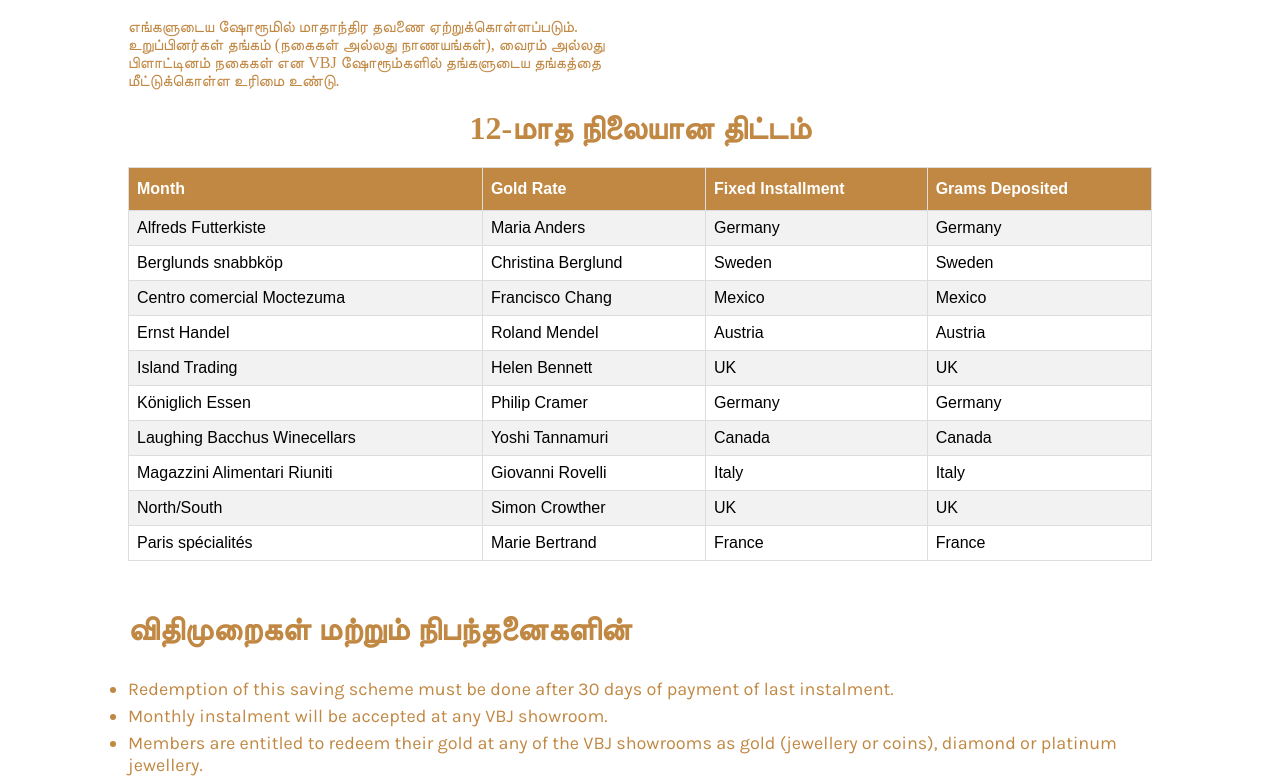
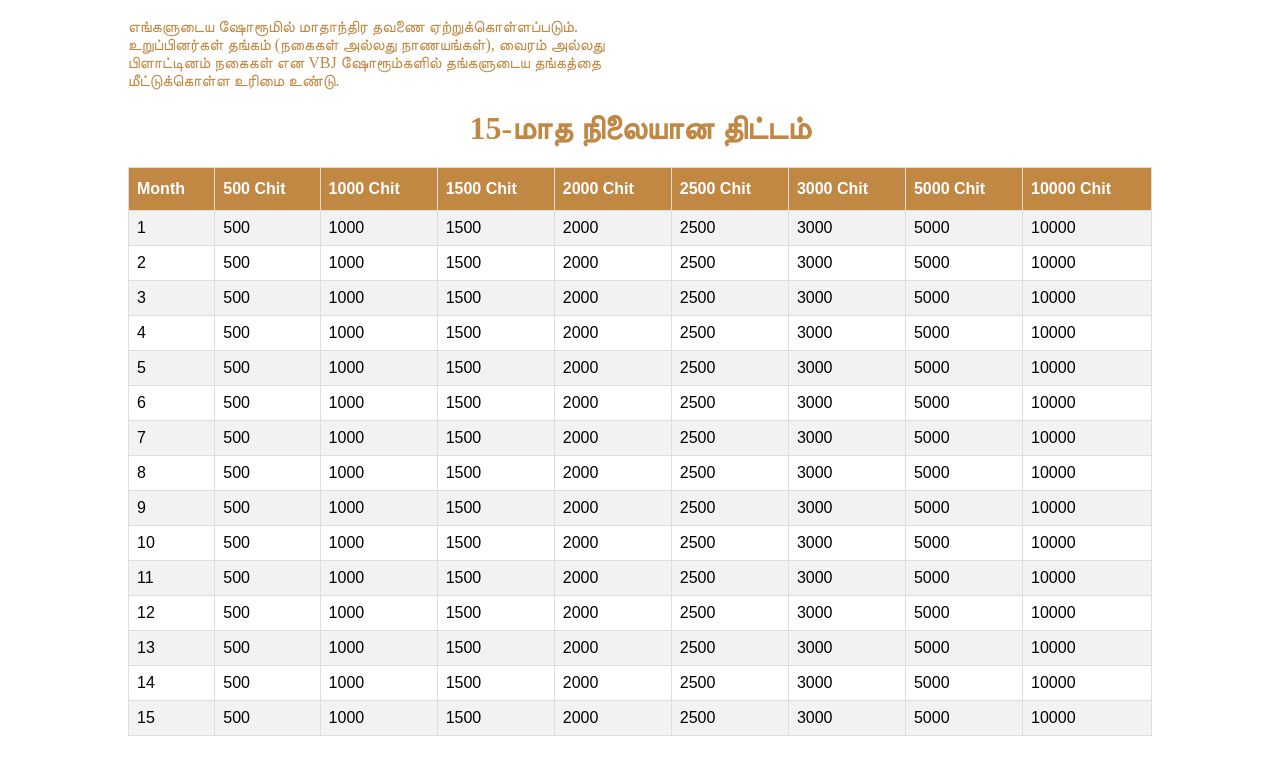
Before and after one commit to NavinSubramanian/Jewel, a React (Create React App) app in the folder jewel/: page /chitfund in a window 1280 px wide. Shown: the part 732-1515 px from the top of the page. Built offline with nearby package versions, Linux system fonts and the light colour scheme; no server answers.

Commit message:
Made the homepage responsive also the issues on login and signin page

```diff
--- a/jewel/src/App.css
+++ b/jewel/src/App.css
@@ -20,6 +20,7 @@
   --maincolorlight: #FDE5B1;
   /* --maincolorlight: #ffe3c2; */
   --subcolor: #0E343D;
+  --headclamp: clamp(20px, 7vw, 60px)
 }
 
 /* Components */
@@ -307,6 +308,7 @@
 
 .bigMenuNav{
   width: 100%;
+  position: relative;
   height: 100%;
 }
 .bigMenuNav>ul{
@@ -400,6 +402,61 @@
   color: var(--maincolor);
 }
 
+.hamburger-menu {
+  display: none;
+  flex-direction: column;
+  cursor: pointer;
+}
+
+.hamburger-menu span {
+  height: 3px;
+  background-color: var(--maincolor);
+  margin: 4px 0;
+  width: 25px;
+}
+
+@media screen and (max-width: 768px) {
+  .bigMenuNav ul {
+    flex-direction: column;
+    align-items: flex-start;
+    background-color: var(--maincolorlight);
+    position: absolute;
+    top: 100%;
+    height: 100%;
+    left: 0;
+    width: 100%;
+    display: none;
+  }
+
+  .bigMenuNav ul li {
+    width: 100%;
+    text-align: left;
+    padding: 10px;
+  }
+
+  .hamburger-menu {
+    display: flex;
+  }
+
+  .bottomNav {
+    justify-content: space-between;
+    width: 100%;
+  }
+
+  .navIcons {
+    display: none;
+  }
+
+  .searchInputWeb {
+    display: none;
+  }
+
+  .bigMenuNav.open ul {
+    height: auto;
+    display: flex;
+    z-index: 1000;
+  }
+}
 
 /* Footer component */
 
@@ -947,13 +1004,13 @@
 .leftLand>h1{
   font-family: var(--mainfont);
   color: var(--maincolor);
-  font-size: 90px;
-  line-height: 100px;
+  font-size: clamp(20px, 10vw, 90px);
+  line-height: clamp(30px, 8vw, 100px);
   font-weight: 100;
 }
 .leftLand>h4{
   color: var(--maincolor);
-  font-size: 20px;
+  font-size: clamp(7px, 10vw, 20px);
   font-weight: 300;
   font-family: var(--subfont);
 }
@@ -984,6 +1041,31 @@
   font-size: 20px;
 }
 
+.rightLand{
+  position: relative;
+}
+.rightLand>img{
+  height: clamp(50%, 30vw, 100%);
+  position: absolute;
+}
+@media (max-width:520px){
+  .leftLand{
+    padding: 0 10px;
+    justify-content: flex-start;
+  }
+  .leftLand>h4{
+    font-size: 13px;
+    padding-right: 10px;
+  }
+  .landSection{
+    height: 50vh;
+  }
+  .rightLand>img{
+    height: clamp(50%, 55vw, 100%);
+    left: -25px !important;
+  }
+}
+
 
 
 
@@ -1000,7 +1082,7 @@
 }
 
 .siteInformation>img{
-  height: 100%;
+  height: clamp(50%, 20vw, 100%);
 }
 
 .sitemainInfo{
@@ -1030,7 +1112,7 @@
 .sitemainInfo>div>h1{
   font-family: var(--mainfont);
   color: var(--maincolor);
-  font-size: 75px;
+  font-size: clamp(20px, 7vw, 75px);
   font-weight: 100;
 }
 .sitemainInfo>div>p{
@@ -1038,6 +1120,20 @@
   color: var(--maincolor);
 }
 
+@media (max-width:600px) {
+  .siteInformation{
+    flex-direction: column;
+    margin: 0 auto;
+    height: 50vh;
+  }
+  .siteInformation>div{
+    column-gap: 30px ;
+    text-align: center;
+  }
+  .sitemainInfo>div:not(:last-child)::after{
+    right: -20px;
+  }
+}
 
 
 
@@ -1047,15 +1143,17 @@
   display: flex;
   width: 100%;
   align-items: center;
+  overflow-x: hidden;
   justify-content: space-between;
-  height: 40vh;
+  height: auto;
+  row-gap: 20px;
   margin: 20px 0;
   flex-direction: column;
 }
 .jewelPrices>h1{
   font-family: var(--mainfont);
   color: var(--maincolor);
-  font-size: 60px;
+  font-size: var(--headclamp);
   font-weight: 100;
   line-height: 60px;
   position: relative;
@@ -1083,8 +1181,29 @@
   width: 300px;
   height: 150px;
 }
-
-
+.jewelPrices>div>div:first-child>img{
+  width: 370px !important;
+}
+@media (max-width:690px){
+  .jewelPrices>div>div:last-child>img{
+    width: 200px;
+    height: 100px;
+  }
+  .jewelPrices>div>div:first-child>img{
+    width: 250px !important;
+    height: 100px;
+  }
+}
+@media (max-width:470px){
+  .jewelPrices>div>div:last-child>img{
+    width: 150px;
+    height: 75px;
+  }
+  .jewelPrices>div>div:first-child>img{
+    width: 200px !important;
+    height: 75px;
+  }
+}
 
 
 
@@ -1093,6 +1212,7 @@
   width: 100%;
   align-items: center;
   row-gap: 20px;
+  overflow-x: hidden;
   height: auto;
   height: 120vh;
   padding: 30px 0;
@@ -1103,10 +1223,10 @@
   font-family: var(--mainfont);
   color: var(--maincolor);
   font-weight: 100;
-  font-size: 40px;
-  width: 30%;
+  font-size: var(--headclamp);
   line-height: 50px;
   text-align: center;
+  width: 80%;
 }
 .dicoverSection>img{
   position: absolute;
@@ -1115,16 +1235,23 @@
 
 .discoverBottom{
   display: flex;
+  column-gap: 15px;
+  padding: 0 10px;
   height: 100%;
   width: 100%;
   justify-content: center;
 }
 .discoverBottom>div{
   flex-basis: 25%;
-  color: var(--maincolor);
+  z-index: 100;
+  color: var(--maincolor);
+  display: flex;
+  justify-content: flex-start;
+  flex-direction: column;
+  align-items: flex-start;
 }
 .discoverBottom>div>img{
-  height: 320px;
+  height: clamp(100px, 40vw, 320px);
 }
 .discoverBottom>div:nth-child(2){
   height: 100%;
@@ -1145,17 +1272,17 @@
 
 .discoverBottom>div>h2{
   font-family: var(--mainfont);
-  line-height: 30px;
+  line-height: clamp(10px, 5vw, 30px);
   font-weight: 100;
-  font-size: 30px;
+  font-size: clamp(16px, 5vw, 30px);
   margin-bottom: 20px;
 }
 .discoverBottom>div>p{
   font-family: var(--subfont);
   font-weight: 100;
-  font-size: 15px;
   text-wrap: wrap;
-  max-width: 50%;
+  max-width: 70%;
+  font-size: clamp(10px, 3vw, 15px);
   margin-bottom: 20px;
 }
 .discoverBottom>div>a{
@@ -1175,6 +1302,13 @@
   background-color: var(--maincolor);
 }
 
+@media (max-width:530px){
+  .discoverBottom>div>a>button{
+    padding: 4px;
+    font-size: 10px;
+  }
+}
+
 
 
 
@@ -1186,8 +1320,10 @@
 
 .traditionalCared{
   display: flex;
-  width: 80%;
-  height: 80vh;
+  width: 100%;
+  min-height: 80vh;
+  overflow-x: hidden;
+  height: auto;
   align-items: center;
   margin: 0 auto;
   justify-content: space-around;
@@ -1198,15 +1334,17 @@
   position: relative;
 }
 .traditionalImage>img{
+  /* width: clamp(100px, 100vw, 800px); */
   width: 800px;
   position: absolute;
   bottom: -300px;
-  left: 100px;
+  left: 30px;
   z-index: -100;
   object-fit: cover;
 }
 .traditionalCared>div{
   flex-basis: 50%;
+  padding: 0 20px;
 }
 
 .traditionalBottom{
@@ -1243,25 +1381,41 @@
 .traditionalBottom>a>button:hover{
   column-gap: 17px;
 }
-
+@media (max-width:700px){
+  .traditionalImage>img{
+    width: 600px;
+    bottom: -200px;
+  }
+}
+@media (max-width:500px){
+  .traditionalCared{
+    flex-direction: column;
+  }
+  .traditionalImage>img{
+    bottom: 0;
+    right: -500px;
+  }
+}
 
 
 
 .cusomJewellery{
   display: flex;
   width: 100%;
-  height: 80vh;
-  align-items: center;
+  height: auto;
+  align-items: center;
+  overflow-x: hidden;
   margin: 0 auto;
-  justify-content: space-around;
-  color: var(--maincolor);
+  justify-content: space-evenly;
+  color: var(--maincolor);
+  margin-bottom: 30px;
 }
 .cutomJewelImage{
   position: relative;
   flex-basis: 30%;
 }
 .cutomJewelImage>img{
-  width: 700px;
+  width: clamp(400px, 50vw, 700px);
 }
 .customBottom{
   display: flex;
@@ -1273,9 +1427,9 @@
 }
 .customBottom>h1{
   font-family: var(--mainfont);
-  font-size: 45px;
+  font-size: var(--headclamp);
   font-weight: 100;
-  line-height: 40px;
+  line-height: 50px;
 }
 .customBottom>h5{
   font-family: var(--subfont);
@@ -1306,6 +1460,12 @@
 .customBottom>a>button:hover{
   border-radius: 20px;
 }
+@media (max-width:650px){
+  .cusomJewellery{
+    flex-direction: column;
+    padding: 0 30px;
+  }
+}
 
 
 
@@ -1315,7 +1475,8 @@
 .ceotalkSection{
   display: flex;
   flex-direction: column;
-  height: 50vh;
+  min-height: 50vh;
+  height: auto;
   width: 100%;
   background-color: var(--subcolor);
   align-items: center;
@@ -1326,8 +1487,9 @@
   font-family: var(--mainfont);
   color: white;
   font-weight: 100;
-  line-height: 30px;
-  font-size: 40px;
+  text-align: center;
+  line-height: 50px;
+  font-size: var(--headclamp);
 }
 .ceotalkSection>div{
   display: flex;
@@ -1380,7 +1542,11 @@
   height: 100%;
   width: 100%;
 }
-
+@media (max-width:770px){
+  .ceotalkSection>div{
+    flex-direction: column;
+  }
+}
 
 
 
@@ -1389,12 +1555,13 @@
   display: flex;
   flex-direction: column;
   padding: 0 40px;
+  overflow-x: hidden;
   background-color: var(--subcolor);
   width: 100%;
   min-height: 70vh;
 }
 .shopCategories>h1{
-  font-size: 60px;
+  font-size: var(--headclamp);
   font-weight: 100;
   font-family: var(--mainfont);
   line-height: 40px;
@@ -1403,16 +1570,18 @@
 }
 .shopCategories>h4{
   color: white;
-  font-size: 20px;
+  font-size: clamp(12px, 3vw, 20px);
   margin-top: 10px;
   font-weight: 300;
 }
 
 .shopCategories>div{
   display: flex;
+  flex-wrap: wrap;
   width: 100%;
   /* height: 100%; */
   justify-content: space-between;
+  column-gap: 10px;
   margin-top: 30px;
 }
 .shopCategories>div>a{
@@ -1424,8 +1593,10 @@
   row-gap: 10px;
   align-items: center;
   cursor: pointer;
+  width: 100%;
 }
 .shopCategories>div>a>div>img{
+  width: clamp(50%, 30vw, 100%);
   transition: 0.6s;
 }
 .shopCategories>div>a>div>img:hover{
@@ -1439,7 +1610,12 @@
   font-family: var(--subfont);
 }
 
-
+@media (max-width:600px){
+  .shopCategories>div{
+    display: grid;
+    grid-template-columns: auto auto;
+  }
+}
 
 
 
@@ -1861,10 +2037,12 @@
   display: flex;
   align-items: flex-start;
   margin-top: 70px;
-  margin-left: 15%;
+  padding: 0 30px;
   margin-bottom: 30px;
 }
-
+.right_content>img{
+  width: clamp(50%, 90vw, 100%);
+}
 .left_content{
   flex: 1;
 }
@@ -1902,6 +2080,16 @@
 .left_content>div>p:nth-child(2){
   font-family: var(--subfont);
 }
+
+@media (max-width:790px){
+  .right_content{
+    display: none;
+  }
+}
+
+
+
+
 
 /* product page */
 
--- a/jewel/src/pages/Chitfund.js
+++ b/jewel/src/pages/Chitfund.js
@@ -24,73 +24,183 @@
             </div>
 
             <div className='chitTable'>
-                <h1>12-மாத நிலையான திட்டம்</h1>
+                <h1>15-மாத நிலையான திட்டம்</h1>
                 <table id="planMain">
                     <tr>
                         <th>Month</th>
-                        <th>Gold Rate</th>
-                        <th>Fixed Installment</th>
-                        <th>Grams Deposited</th>
+                        <th>500 Chit</th>
+                        <th>1000 Chit</th>
+                        <th>1500 Chit</th>
+                        <th>2000 Chit</th>
+                        <th>2500 Chit</th>
+                        <th>3000 Chit</th>
+                        <th>5000 Chit</th>
+                        <th>10000 Chit</th>
                     </tr>
                     <tr>
-                        <td>Alfreds Futterkiste</td>
-                        <td>Maria Anders</td>
-                        <td>Germany</td>
-                        <td>Germany</td>
+                        <td>1</td>
+                        <td>500</td>
+                        <td>1000</td>
+                        <td>1500</td>
+                        <td>2000</td>
+                        <td>2500</td>
+                        <td>3000</td>
+                        <td>5000</td>
+                        <td>10000</td>
                     </tr>
                     <tr>
-                        <td>Berglunds snabbköp</td>
-                        <td>Christina Berglund</td>
-                        <td>Sweden</td>
-                        <td>Sweden</td>
+                        <td>2</td>
+                        <td>500</td>
+                        <td>1000</td>
+                        <td>1500</td>
+                        <td>2000</td>
+                        <td>2500</td>
+                        <td>3000</td>
+                        <td>5000</td>
+                        <td>10000</td>
                     </tr>
                     <tr>
-                        <td>Centro comercial Moctezuma</td>
-                        <td>Francisco Chang</td>
-                        <td>Mexico</td>
-                        <td>Mexico</td>
+                        <td>3</td>
+                        <td>500</td>
+                        <td>1000</td>
+                        <td>1500</td>
+                        <td>2000</td>
+                        <td>2500</td>
+                        <td>3000</td>
+                        <td>5000</td>
+                        <td>10000</td>
                     </tr>
                     <tr>
-                        <td>Ernst Handel</td>
-                        <td>Roland Mendel</td>
-                        <td>Austria</td>
-                        <td>Austria</td>
+                        <td>4</td>
+                        <td>500</td>
+                        <td>1000</td>
+                        <td>1500</td>
+                        <td>2000</td>
+                        <td>2500</td>
+                        <td>3000</td>
+                        <td>5000</td>
+                        <td>10000</td>
                     </tr>
                     <tr>
-                        <td>Island Trading</td>
-                        <td>Helen Bennett</td>
-                        <td>UK</td>
-                        <td>UK</td>
+                        <td>5</td>
+                        <td>500</td>
+                        <td>1000</td>
+                        <td>1500</td>
+                        <td>2000</td>
+                        <td>2500</td>
+                        <td>3000</td>
+                        <td>5000</td>
+                        <td>10000</td>
                     </tr>
                     <tr>
-                        <td>Königlich Essen</td>
-                        <td>Philip Cramer</td>
-                        <td>Germany</td>
-                        <td>Germany</td>
+                        <td>6</td>
+                        <td>500</td>
+                        <td>1000</td>
+                        <td>1500</td>
+                        <td>2000</td>
+                        <td>2500</td>
+                        <td>3000</td>
+                        <td>5000</td>
+                        <td>10000</td>
                     </tr>
                     <tr>
-                        <td>Laughing Bacchus Winecellars</td>
-                        <td>Yoshi Tannamuri</td>
-                        <td>Canada</td>
-                        <td>Canada</td>
+                        <td>7</td>
+                        <td>500</td>
+                        <td>1000</td>
+                        <td>1500</td>
+                        <td>2000</td>
+                        <td>2500</td>
+                        <td>3000</td>
+                        <td>5000</td>
+                        <td>10000</td>
                     </tr>
                     <tr>
-                        <td>Magazzini Alimentari Riuniti</td>
-                        <td>Giovanni Rovelli</td>
-                        <td>Italy</td>
-                        <td>Italy</td>
+                        <td>8</td>
+                        <td>500</td>
+                        <td>1000</td>
+                        <td>1500</td>
+                        <td>2000</td>
+                        <td>2500</td>
+                        <td>3000</td>
+                        <td>5000</td>
+                        <td>10000</td>
                     </tr>
                     <tr>
-                        <td>North/South</td>
-                        <td>Simon Crowther</td>
-                        <td>UK</td>
-                        <td>UK</td>
+                        <td>9</td>
+                        <td>500</td>
+                        <td>1000</td>
+                        <td>1500</td>
+                        <td>2000</td>
+                        <td>2500</td>
+                        <td>3000</td>
+                        <td>5000</td>
+                        <td>10000</td>
                     </tr>
                     <tr>
-                        <td>Paris spécialités</td>
-                        <td>Marie Bertrand</td>
-                        <td>France</td>
-                        <td>France</td>
+                        <td>10</td>
+                        <td>500</td>
+                        <td>1000</td>
+                        <td>1500</td>
+                        <td>2000</td>
+                        <td>2500</td>
+                        <td>3000</td>
+                        <td>5000</td>
+                        <td>10000</td>
+                    </tr>
+                    <tr>
+                        <td>11</td>
+                        <td>500</td>
+                        <td>1000</td>
+                        <td>1500</td>
+                        <td>2000</td>
+                        <td>2500</td>
+                        <td>3000</td>
+                        <td>5000</td>
+                        <td>10000</td>
+                    </tr>
+                    <tr>
+                        <td>12</td>
+                        <td>500</td>
+                        <td>1000</td>
+                        <td>1500</td>
+                        <td>2000</td>
+                        <td>2500</td>
+                        <td>3000</td>
+                        <td>5000</td>
+                        <td>10000</td>
+                    </tr>
+                    <tr>
+                        <td>13</td>
+                        <td>500</td>
+                        <td>1000</td>
+                        <td>1500</td>
+                        <td>2000</td>
+                        <td>2500</td>
+                        <td>3000</td>
+                        <td>5000</td>
+                        <td>10000</td>
+                    </tr>
+                    <tr>
+                        <td>14</td>
+                        <td>500</td>
+                        <td>1000</td>
+                        <td>1500</td>
+                        <td>2000</td>
+                        <td>2500</td>
+                        <td>3000</td>
+                        <td>5000</td>
+                        <td>10000</td>
+                    </tr>
+                    <tr>
+                        <td>15</td>
+                        <td>500</td>
+                        <td>1000</td>
+                        <td>1500</td>
+                        <td>2000</td>
+                        <td>2500</td>
+                        <td>3000</td>
+                        <td>5000</td>
+                        <td>10000</td>
                     </tr>
                 </table>
             </div>
```
Also changed, not shown: jewel/src/HomePage.js (+5 -5 lines), jewel/src/components/NavBar.jsx (+16 -5 lines), jewel/src/pages/Login.js (+0 -7 lines), jewel/src/pages/Signup.js (+8 -1 lines).
